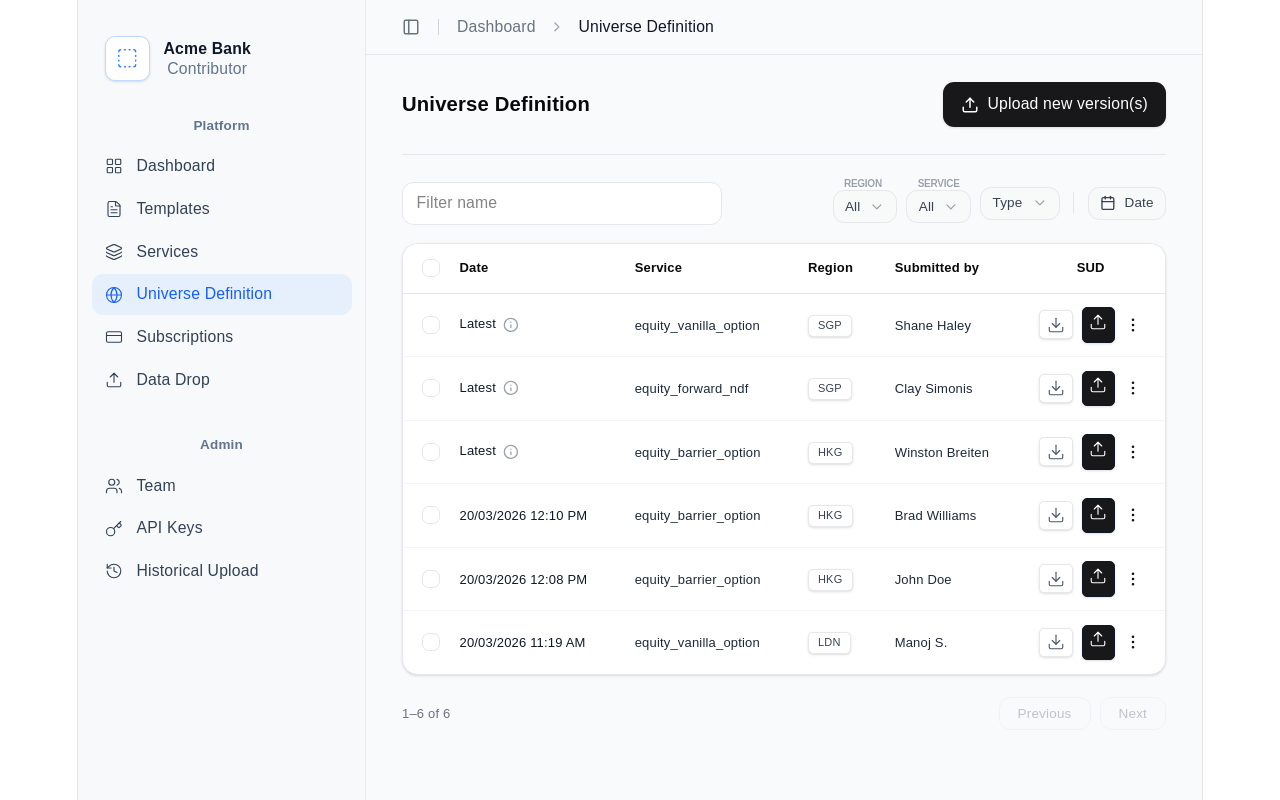
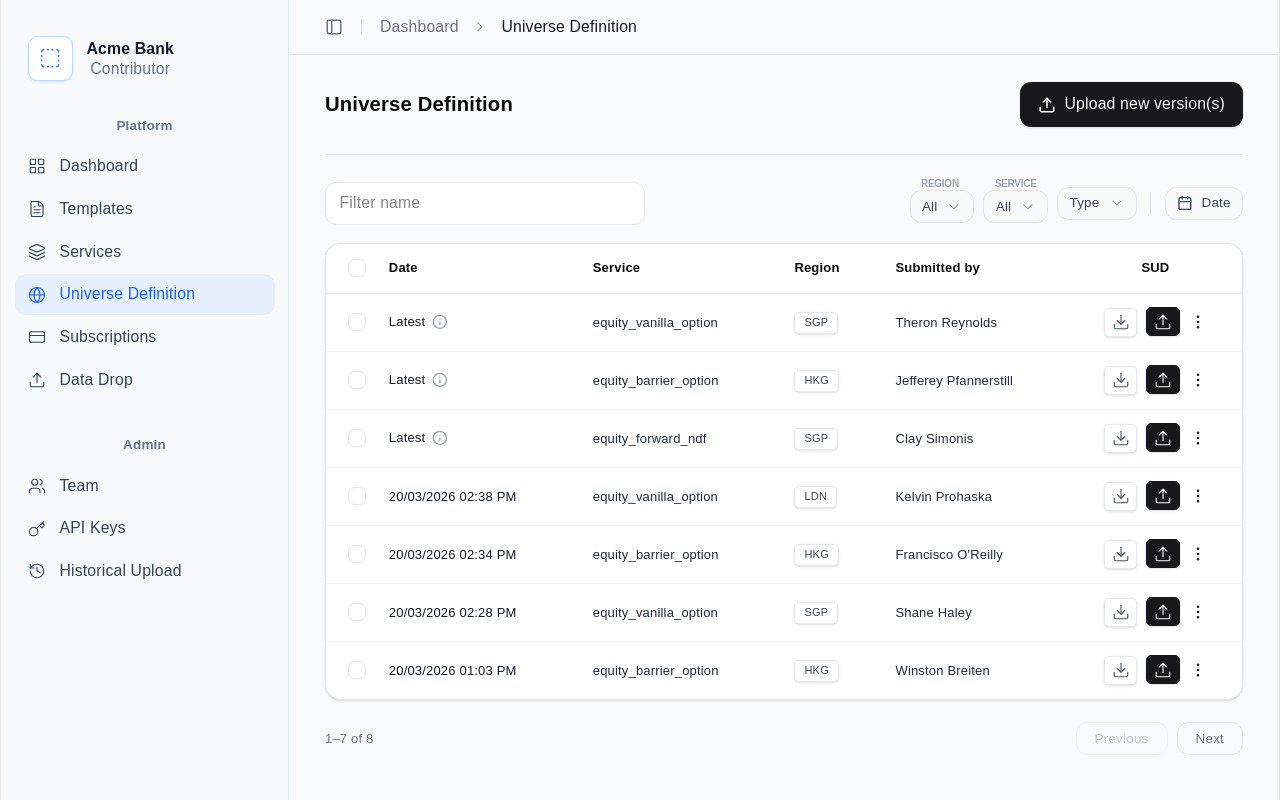
Before and after one commit to neoms21/gemdata-task, a React (Vite) app: page /universe-definition in a window 1280 px wide. Built offline with nearby package versions, Linux system fonts and the light colour scheme; data requests are answered from the project's data file.

Commit message:
notes and warning in tests

```diff
--- a/db.json
+++ b/db.json
@@ -1,43 +1,24 @@
 {
   "universeDefinitions": [
-    {
-      "id": "1774004767587",
-      "date": "2026-03-20T11:19:43.119Z",
-      "service": "equity_vanilla_option",
-      "region": "LDN",
-      "submittedBy": "Manoj S.",
-      "canUploadSUD": true
-    },
     {
       "id": "1774008484230",
       "date": "2026-03-20T12:10:04.230Z",
       "service": "equity_barrier_option",
       "region": "HKG",
-      "submittedBy": "Brad Williams",
-      "canUploadSUD": true
-    },
-    {
-      "id": "1774008516553",
-      "date": "2026-03-20T12:08:36.553Z",
-      "service": "equity_barrier_option",
-      "region": "HKG",
-      "submittedBy": "John Doe",
-      "canUploadSUD": true
+      "submittedBy": "Brad Williams"
     },
     {
       "id": "1774011829746",
       "date": "2026-03-20T13:03:49.746Z",
       "service": "equity_barrier_option",
       "region": "HKG",
-      "submittedBy": "Winston Breiten",
-      "canUploadSUD": true
+      "submittedBy": "Winston Breiten"
     },
     {
       "date": "2026-03-20T14:26:31.694Z",
       "service": "equity_forward_ndf",
       "region": "SGP",
       "submittedBy": "Clay Simonis",
-      "canUploadSUD": true,
       "id": "1774016791694"
     },
     {
@@ -45,8 +26,37 @@
       "service": "equity_vanilla_option",
       "region": "SGP",
       "submittedBy": "Shane Haley",
+      "id": "1774016939624"
+    },
+    {
+      "date": "2026-03-20T14:34:11.749Z",
+      "service": "equity_barrier_option",
+      "region": "HKG",
+      "submittedBy": "Francisco O'Reilly",
+      "id": "1774017251750"
+    },
+    {
+      "date": "2026-03-20T14:38:11.749Z",
+      "service": "equity_vanilla_option",
+      "region": "LDN",
+      "submittedBy": "Kelvin Prohaska",
+      "id": "1774017287708"
+    },
+    {
+      "date": "2026-03-20T14:38:19.457Z",
+      "service": "equity_barrier_option",
+      "region": "HKG",
+      "submittedBy": "Jefferey Pfannerstill",
       "canUploadSUD": true,
-      "id": "1774016939624"
+      "id": "1774017499457"
+    },
+    {
+      "date": "2026-03-20T14:38:47.694Z",
+      "service": "equity_vanilla_option",
+      "region": "SGP",
+      "submittedBy": "Theron Reynolds",
+      "canUploadSUD": true,
+      "id": "1774017527696"
     }
   ]
 }
--- a/src/components/UploadModal.tsx
+++ b/src/components/UploadModal.tsx
@@ -159,12 +159,14 @@ export const UploadModal = ({
           </div>
           <div className="flex justify-end gap-3 mt-2">
             <button
+              type="button"
               onClick={() => setIsOpen(false)}
               className="px-4 py-2 text-sm font-medium text-gray-700 hover:bg-gray-100 rounded-lg transition-colors"
             >
               Cancel
             </button>
             <button
+              type="button"
               disabled={!selectedFile || uploadMutation.isPending}
               onClick={handleConfirmUpload}
               className="px-4 py-2 text-sm font-medium text-white bg-[#09090b] hover:bg-[#27272a] rounded-lg transition-colors disabled:opacity-50 disabled:cursor-not-allowed"
--- a/src/index.css
+++ b/src/index.css
@@ -118,7 +118,6 @@
 }
 
 #root {
-  width: 1126px;
   max-width: 100%;
   margin: 0 auto;
   text-align: center;
--- a/src/pages/universe-definition/ActionsCell.tsx
+++ b/src/pages/universe-definition/ActionsCell.tsx
@@ -24,14 +24,20 @@ export const ActionsCell = ({
 
   return (
     <div className="flex items-center justify-center gap-2">
-      <button className="py-1 px-1.5 border border-gray-200 rounded-[5px] text-gray-600 hover:bg-gray-50 transition-colors shadow-sm bg-white">
+      <button
+        type="button"
+        className="py-1 px-1.5 border border-gray-200 rounded-[5px] text-gray-600 hover:bg-gray-50 transition-colors shadow-sm bg-white"
+      >
         <Download className="w-4 h-4" strokeWidth={1.5} />
       </button>
-      <button className="py-1 px-1.5 border border-gray-900 rounded-[5px] bg-[#18181b] text-white hover:bg-black transition-colors shadow-sm">
-        <UploadModal universeDefinition={row.original}>
+      <UploadModal universeDefinition={row.original}>
+        <button
+          type="button"
+          className="py-1 px-1.5 border border-gray-900 rounded-[5px] bg-[#18181b] text-white hover:bg-black transition-colors shadow-sm"
+        >
           <Upload className="w-4 h-4" strokeWidth={1.5} />
-        </UploadModal>
-      </button>
+        </button>
+      </UploadModal>
       <DropdownMenu>
         <DropdownMenuTrigger>
           <MoreVertical className="w-4 h-4" strokeWidth={1.5} />
```
Also changed, not shown: Notes.txt.
